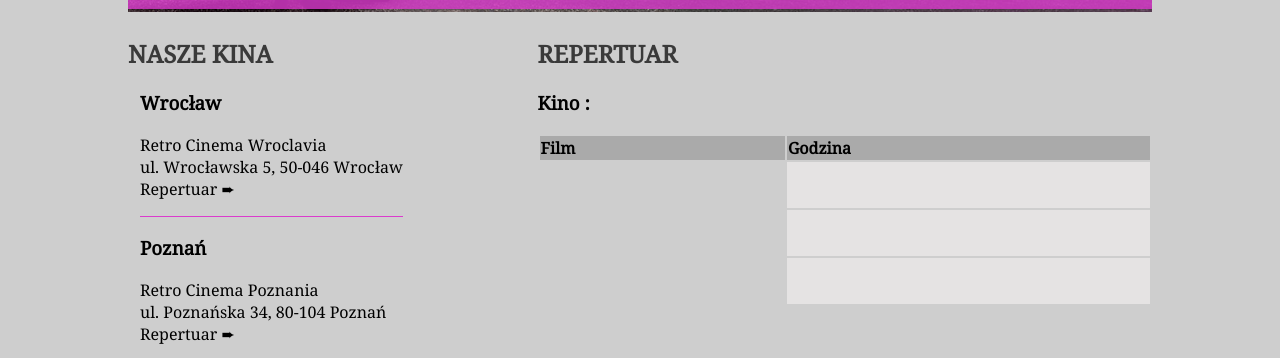
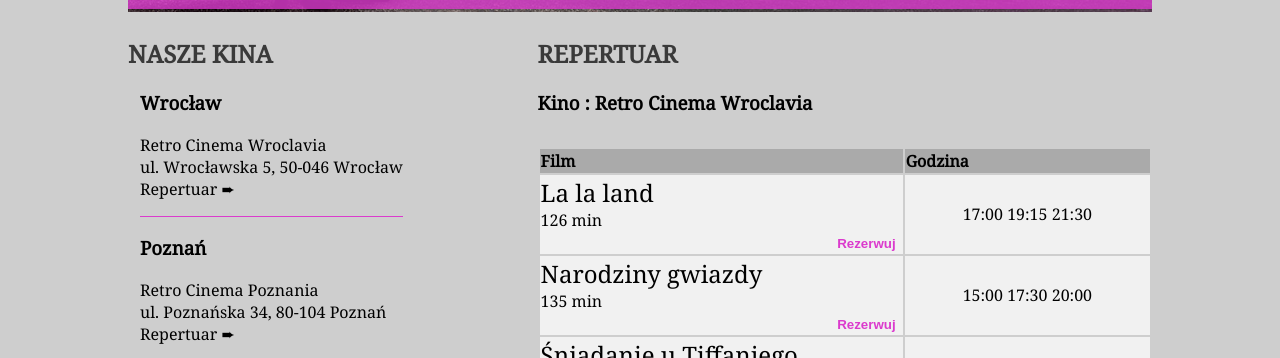
Before and after one commit to zofianatanek/cinema, a plain HTML site: page index.html in a window 1280 px wide. Shown: the part 588-946 px from the top of the page. Drawn offline with nearby package versions, Linux system fonts and the light colour scheme.

Commit message:
main page and reservation page linked together

```diff
--- a/cinemas.js
+++ b/cinemas.js
@@ -15,8 +15,7 @@ for (var i = 0; i < repertuarButton.length; i++) {
 
 var cinema = JSON.parse(cinemaList);
 var movies = JSON.parse(movieList)
-// var myCinema = cinema[0].cinemas[0].name
-// console.log(myCinema);
+
 
 
 var movieIds = [];
@@ -71,8 +70,10 @@ var movie = {
     },
     showtimes: function (x) {
         return movieShowtimes[x]
+    },
+    id: function (x) {
+        return movieIds[x]
     }
-
 
 
 }
@@ -81,8 +82,11 @@ var movie = {
 function showtimes(a) {
     broadcast_movies(a)
     for (i = 0; i < movieTitles.length; i++) {
+        var chosenMovie = movie.id(i);
         document.getElementsByClassName('movie_title')[i].innerHTML = movie.title(i);
         document.getElementsByClassName('movie_length')[i].innerHTML = movie.length(i);
+        var button = document.getElementsByClassName('reservation')[i];
+        button.id = chosenMovie;
 
         for (j = 0; j < movie.showtimes(i).length; j++) {
             document.getElementsByClassName('movie_hours')[i].children[j].innerHTML = (movie.showtimes(i))[j];
@@ -98,13 +102,24 @@ function reset() {
     movieShowtimes = [];
     document.getElementsByClassName('movie_title').innerHTML = null;
     document.getElementsByClassName('movie_length').innerHTML = null;
-    document.getElementsByClassName('movie_hours').innerHTML= null;
+    document.getElementsByClassName('movie_hours').innerHTML = null;
 
+}
+
+ var city
+
+function chosenCity(x) {
+   city = cinema[0].cinemas[x].city;
 }
 
 
 function insert_showtimes(b) {
     reset();
     showtimes(b);
+    chosenCity(b)
 
 }
+
+function reservation(){
+    location.href = "./booking.html";
+}
--- a/index.html
+++ b/index.html
@@ -13,7 +13,7 @@
     <script type="text/javascript" src="https://code.jquery.com/jquery-2.1.4.js"></script>
 </head>
 
-<body>
+<body onload="insert_showtimes(0) ">
 
     <!-- Top navigation menu -->
     <div class="top_nav">
@@ -134,12 +134,13 @@
                 <div class="movie_table">
                     <table>
                         <tr>
-                            <th class="column_title" style="width: 246px">Film</th>
-                            <th class="column_title" style="width:364px">Godzina</th>
+                            <th class="column_title" style="width: 364px">Film</th>
+                            <th class="column_title" style="width:246px">Godzina</th>
                         </tr>
                         <tr>
                             <td><span class="movie_title"></span></br>
-                                <span class="movie_length"></span></br>
+                                <span class="movie_length"></span> min</br>
+                                <div><button class="reservation" onclick="reservation()">Rezerwuj</button></div>
                                 <!-- <div style="text-align: right"><a href="">Rezerwuj</a></div> -->
                             </td>
                             <td class="movie_hours">
@@ -150,7 +151,8 @@
                         </tr>
                         <tr>
                             <td><span class="movie_title"></span></br>
-                                <span class="movie_length"></span></br>
+                                <span class="movie_length"></span> min</br>
+                                <div><button class="reservation" onclick="reservation()">Rezerwuj</button></div>
                                 <!-- <div style="text-align: right"><a href="">Rezerwuj</a></div> -->
                             </td>
                             <td class="movie_hours"><span></span>
@@ -159,7 +161,8 @@
                         </tr>
                         <tr>
                             <td><span class="movie_title"></span></br>
-                                <span class="movie_length"></span></br>
+                                <span class="movie_length"></span> min</br>
+                                <div><button class="reservation" onclick="reservation()">Rezerwuj</button></div>
                                 <!-- <div style="text-align: right"><a href="">Rezerwuj</a></div> -->
                             </td>
                             <td class="movie_hours"> <span></span>
--- a/showtimes.css
+++ b/showtimes.css
@@ -6,11 +6,34 @@
 .movie_title {
     height: auto;
     text-align: left;
-    background-color: #e5e3e3;
+    font-size: 24px;
+
 }
 
 .movie_hours {
     /* width: 60%; */
     text-align: center;
-    background-color: #e5e3e3;
 }
+
+.movie_table {
+    margin-top: 32px;
+}
+
+.movie_table td {
+    background-color: #f1f1f1;
+}
+
+.movie_table td div {
+    text-align: right;
+}
+
+.movie_table button {
+    background-color:  #f1f1f1;
+    border: none;
+    color: #db3bcd;
+    font-weight: bold;
+}
+
+.movie_id {
+    display: none;
+}
--- a/style.css
+++ b/style.css
@@ -178,6 +178,7 @@ body {
 
 /* Showtimes */
 
+
 .showtimes {
   width: 60%;
 }
```
Lines whose indentation alone changed are shown as unchanged.
